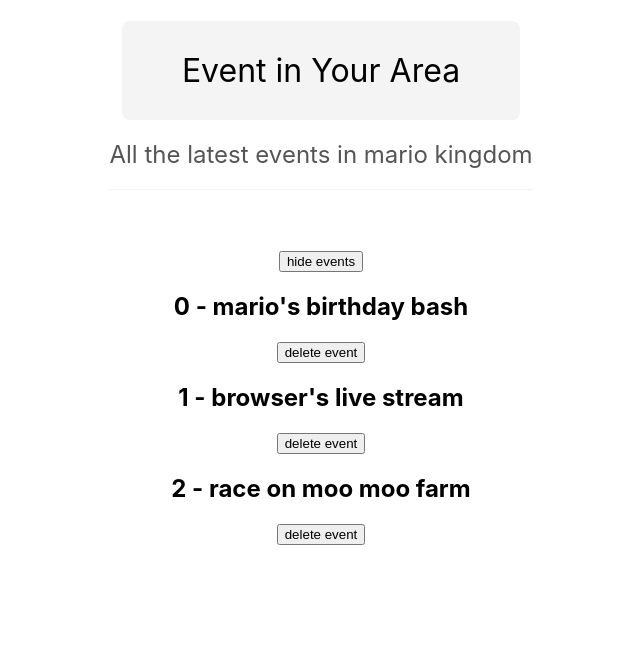
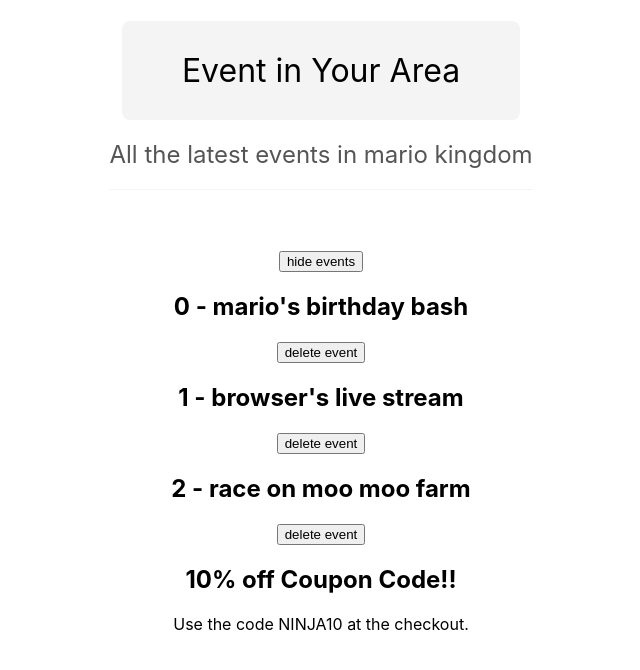
Before and after one commit to NegarSal/React-basics, a React (Create React App) app: page / in a window 1280 px wide. Shown: the top 670 px of the page, without its empty margins (319-959 px from the left). Built offline with nearby package versions, Linux system fonts and the light colour scheme; the HTML template or start-up script is replaced by a standard one.

Commit message:
adding Modal component

```diff
--- a/src/App.js
+++ b/src/App.js
@@ -1,6 +1,7 @@
 import './App.css';
 import React, { useState } from 'react';
 import Title from './components/Title';
+import Modal from './components/Modal';
 
 function App() {
   const [showEvents, setShowEvents] = useState(true)
@@ -40,6 +41,7 @@ function App() {
           <button onClick={() => handleClick(event.id)}>delete event</button>
         </React.Fragment>
       ))}
+      <Modal />
     </div>
   );
 }
--- /dev/null
+++ b/src/components/Modal.js
@@ -0,0 +1,10 @@
+export default function Modal() {
+    return (
+        <div className="modal-backdrop">
+            <div className="modal">
+                <h2>10% off Coupon Code!!</h2>
+                <p>Use the code NINJA10 at the checkout.</p>
+            </div>
+        </div>
+    )
+}
```
